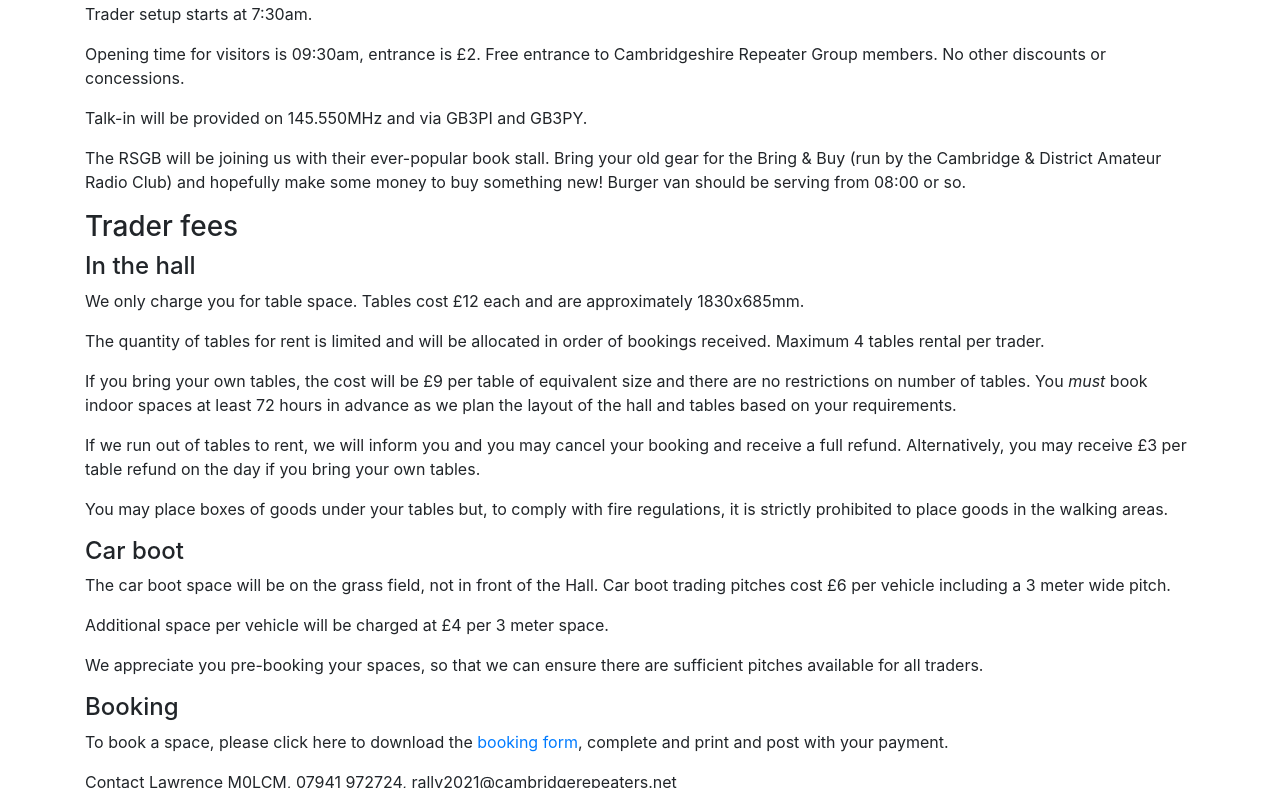
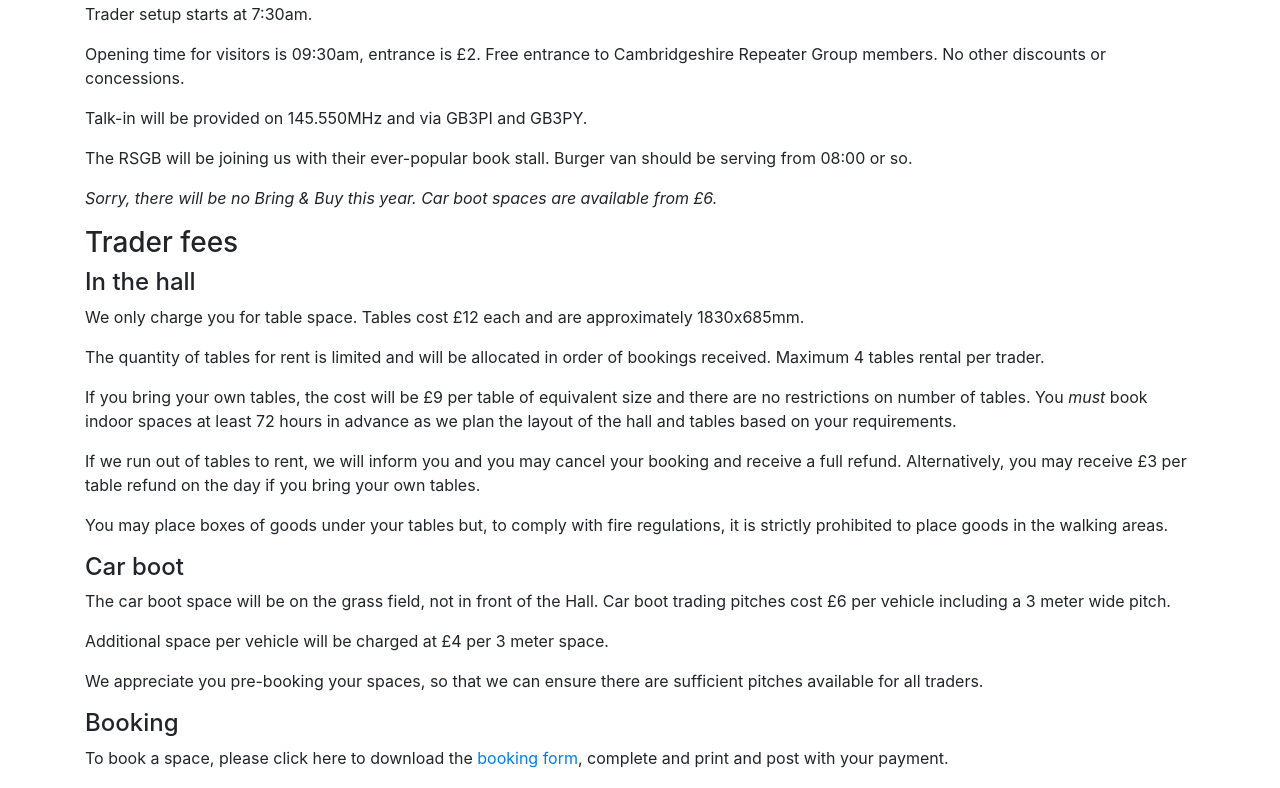
Before and after one commit to cambs-repeaters/cambridgerepeaters.net, a Jekyll site: the page built from rally.md, in a window 1280 px wide and 900 px high, scrolled down 738 px, cut to the strip 112-900 px from the top of the window. Built offline with Jekyll 4.4.1, drawn with Linux system fonts in a browser that asks for light colours.

Commit message:
Update rally.md

```diff
--- a/rally.md
+++ b/rally.md
@@ -15,7 +15,9 @@ Opening time for visitors is 09:30am, entrance is £2. Free entrance to Cambridg
 
 Talk-in will be provided on 145.550MHz and via GB3PI and GB3PY.
 
-The RSGB will be joining us with their ever-popular book stall. Bring your old gear for the Bring & Buy (run by the Cambridge & District Amateur Radio Club) and hopefully make some money to buy something new!  Burger van should be serving from 08:00 or so.
+The RSGB will be joining us with their ever-popular book stall. Burger van should be serving from 08:00 or so.
+
+*Sorry, there will be no Bring & Buy this year. Car boot spaces are available from £6.*
 
 ### Trader fees
 
```
